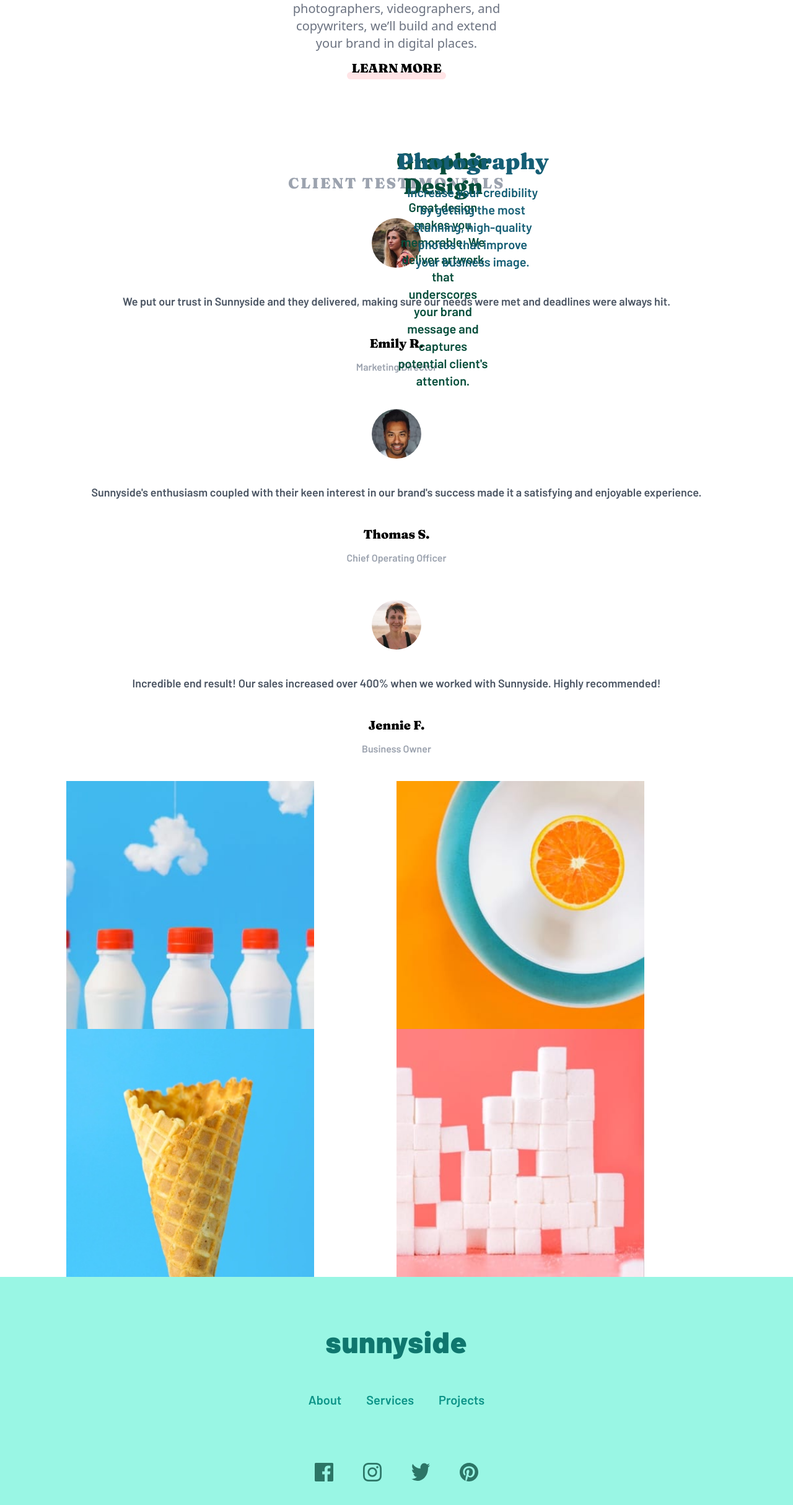
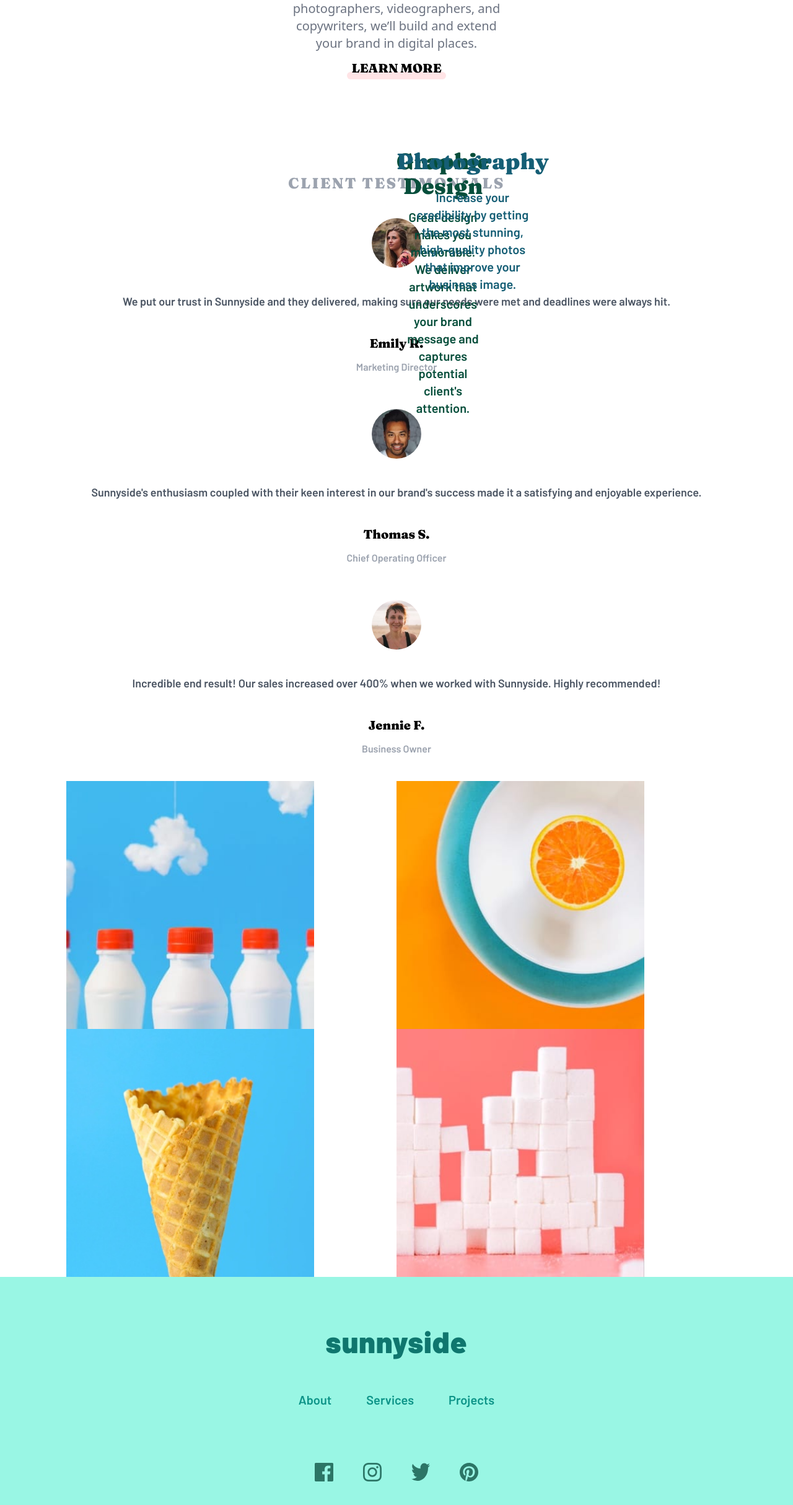
Before and after one commit to timbosTours/Frontend-Mentor-Sunnyside-Agency, a Next.js app: page / in a window 1280 px wide. Shown: the part 1407-3835 px from the top of the page at 62% size. Built offline with nearby package versions, Linux system fonts and the light colour scheme.

Commit message:
style adjustmemts

```diff
--- a/components/Content.tsx
+++ b/components/Content.tsx
@@ -69,10 +69,10 @@ function Content() {
             width={800}
             height={1000}
                 />
-                <div className="absolute top-3/4 text-center text-4xl text-emerald-900">
+                <div className="absolute top-2/3 text-center text-4xl text-emerald-900">
                     <h1 className={fraunces.className}>Graphic Design</h1>
                     <div className={barlow.className}>
-                        <p className="text-xl">Great design makes you memorable. We deliver artwork that underscores your brand message and captures potential client's attention.</p>
+                        <p className="text-xl p-4">Great design makes you memorable. We deliver artwork that underscores your brand message and captures potential client's attention.</p>
                     </div>
                 </div>
             </div>
@@ -84,10 +84,10 @@ function Content() {
             width={800}
             height={1000}
                 />
-                <div className="absolute top-3/4 text-center text-4xl text-cyan-800">
+                <div className="absolute top-2/3 text-center text-4xl text-cyan-800">
                     <h1 className={fraunces.className}>Photography</h1>
                     <div className={barlow.className}>
-                        <p className="text-xl m-4">  Increase your credibility by getting the most stunning, high-quality photos that improve your business image.</p>
+                        <p className="text-xl m-4 p-2">  Increase your credibility by getting the most stunning, high-quality photos that improve your business image.</p>
                     </div>
                 </div>
             </div>
--- a/components/Footer.tsx
+++ b/components/Footer.tsx
@@ -14,9 +14,9 @@ function Footer() {
         <div className={barlow.className}>
             <h1 className="text-5xl text-teal-700 font-black m-20 mb-14 tracking-wide">sunnyside</h1>
             <ul className="text-teal-600 text-xl font-thin">
-                <Link className="m-5" href="/About">About</Link>
-                <Link className="m-5" href="/Services">Services</Link>
-                <Link className="m-5" href="/Projects">Projects</Link>
+                <Link className="m-7" href="/About">About</Link>
+                <Link className="m-7" href="/Services">Services</Link>
+                <Link className="m-7" href="/Projects">Projects</Link>
             </ul>
             </div>
             <div className="flex justify-center m-16">
```
